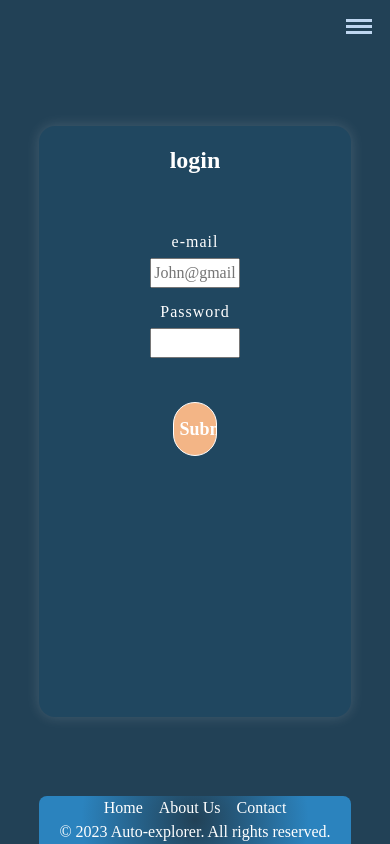
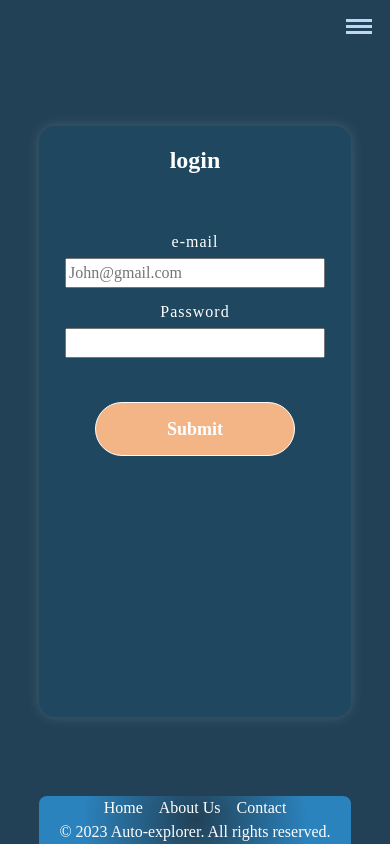
Before and after one commit to Dimo-Hristov/Auto-explorer, a React (Create React App) app: page /login in a window 390 px wide. Shown: the top 844 px of the page. Built offline with nearby package versions, Linux system fonts and the light colour scheme.

Commit message:
responsive forms

```diff
--- a/src/components/User/RegisterPage/registerPage.module.css
+++ b/src/components/User/RegisterPage/registerPage.module.css
@@ -5,5 +5,16 @@ label{
 
 input{
     margin-bottom: 8px;
-    width: 40%;
+    width: 50%;
 }
+
+@media(max-width: 1030px){
+    input{
+        width: 70%;
+    }
+}
+@media(max-width: 800px){
+    input{
+        width: 260px;
+    }
+}
--- a/src/global.css
+++ b/src/global.css
@@ -44,7 +44,7 @@ form{
 form .submitButton {
   margin-top: 2em;
   height: 3em;
-  width: 20%;
+  width: 200px;
   border-radius: 2em;
 
   font-size: 18px;
```
